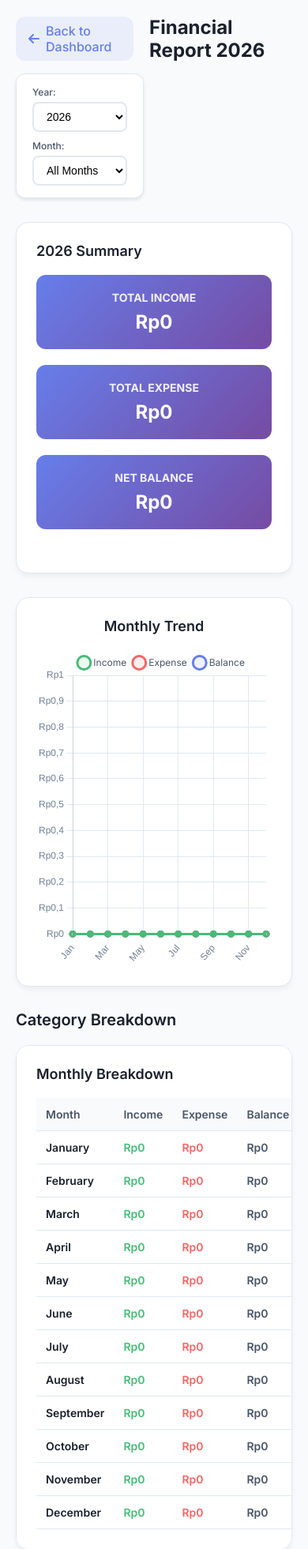
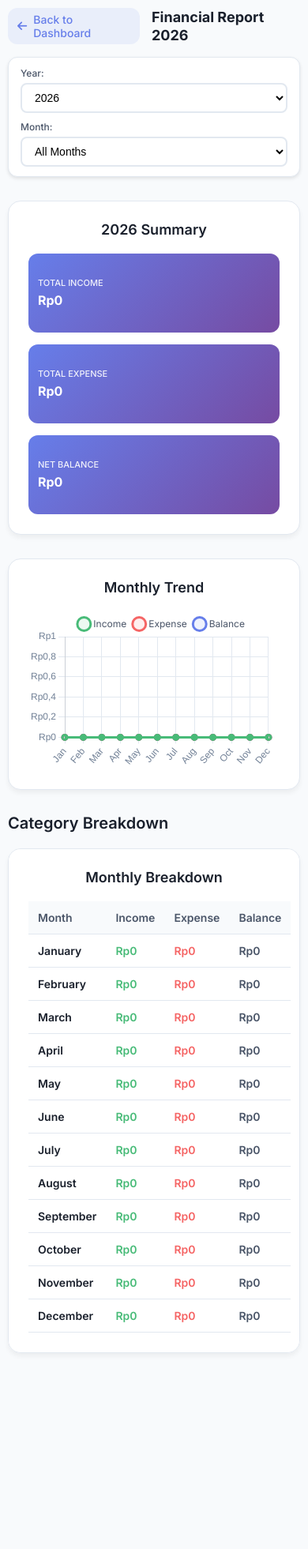
Before and after one commit to Zeros07/expense-tracker, a Flask app: page /monthly-report in a window 390 px wide. Shown: the top 1961 px of the page at 79% size. After the commit the page ends 1713 px from the top, so only its background shows below. Run offline with Flask 3, Linux system fonts and the light colour scheme; a user stored in the database is signed in; data comes from the database, SQL or seed files in the repository.

Commit message:
responsive design

```diff
--- a/templates/monthly_report.html
+++ b/templates/monthly_report.html
@@ -139,13 +139,13 @@
             font-weight: 600;
             color: #1a202c;
             margin-bottom: 20px;
+            text-align: center;
         }
 
         .yearly-summary {
             display: grid;
-            grid-template-columns: repeat(auto-fit, minmax(200px, 1fr));
-            gap: 20px;
-            margin-bottom: 30px;
+            grid-template-columns: repeat(auto-fit, minmax(150px, 1fr));
+            gap: 15px;
         }
 
         .yearly-card {
@@ -154,17 +154,24 @@
             padding: 20px;
             border-radius: 12px;
             text-align: center;
+            min-height: 100px;
+            display: flex;
+            flex-direction: column;
+            justify-content: center;
         }
 
         .yearly-card h3 {
             font-size: 14px;
             margin-bottom: 8px;
             opacity: 0.9;
+            font-weight: 500;
         }
 
         .yearly-card .amount {
-            font-size: 24px;
+            font-size: 20px;
             font-weight: 700;
+            word-break: break-all;
+            line-height: 1.2;
         }
 
         .chart-container {
@@ -242,8 +249,8 @@
         }
 
         @media (max-width: 768px) {
-            .yearly-summary {
-                grid-template-columns: 1fr;
+            .container {
+                padding: 15px;
             }
 
             .header {
@@ -252,13 +259,198 @@
                 align-items: flex-start;
             }
 
+            .header h1 {
+                font-size: 20px;
+                line-height: 1.3;
+            }
+
+            .filter-section {
+                width: 100%;
+                padding: 12px 15px;
+            }
+
             .filter-form {
                 flex-direction: column;
                 gap: 10px;
+                align-items: stretch;
+            }
+
+            .form-group {
+                min-width: auto;
+                width: 100%;
+            }
+
+            .yearly-summary {
+                grid-template-columns: 1fr;
+                gap: 15px;
+            }
+
+            .yearly-card {
+                padding: 15px;
+            }
+
+            .yearly-card h3 {
+                font-size: 12px;
+            }
+
+            .yearly-card .amount {
+                font-size: 18px;
             }
 
             .breakdown-grid {
                 grid-template-columns: 1fr;
+                gap: 20px;
+            }
+
+            .breakdown-card {
+                padding: 20px;
+            }
+
+            .breakdown-title {
+                font-size: 16px;
+            }
+
+            .category-header {
+                flex-direction: column;
+                align-items: flex-start;
+                gap: 5px;
+            }
+
+            .category-stats {
+                align-self: flex-end;
+            }
+
+            .category-name {
+                font-size: 14px;
+            }
+
+            .category-amount {
+                font-size: 14px;
+            }
+
+            .transaction-detail {
+                flex-direction: column;
+                align-items: flex-start;
+                gap: 2px;
+                padding: 8px 0;
+            }
+
+            .transaction-desc {
+                margin-right: 0;
+                font-size: 12px;
+            }
+
+            .transaction-amount {
+                font-size: 12px;
+                align-self: flex-end;
+            }
+
+            .chart-wrapper {
+                height: 250px;
+            }
+        }
+
+        @media (max-width: 480px) {
+            .container {
+                padding: 10px;
+            }
+
+            .header h1 {
+                font-size: 18px;
+            }
+
+            .back-btn {
+                padding: 6px 12px;
+                font-size: 14px;
+                margin-right: 15px;
+            }
+
+            .yearly-card {
+                padding: 12px;
+                text-align: left;
+            }
+
+            .yearly-card h3 {
+                font-size: 11px;
+                margin-bottom: 6px;
+            }
+
+            .yearly-card .amount {
+                font-size: 16px;
+            }
+
+            .breakdown-card {
+                padding: 15px;
+            }
+
+            .breakdown-title {
+                font-size: 15px;
+                margin-bottom: 15px;
+            }
+
+            .category-detail {
+                margin-bottom: 15px;
+                padding-bottom: 12px;
+            }
+
+            .category-name {
+                font-size: 13px;
+                font-weight: 600;
+            }
+
+            .category-amount {
+                font-size: 13px;
+            }
+
+            .category-percentage {
+                font-size: 11px;
+                padding: 1px 4px;
+            }
+
+            .transaction-summary {
+                flex-direction: column;
+                align-items: flex-start;
+                gap: 5px;
+            }
+
+            .toggle-details {
+                align-self: flex-end;
+                font-size: 11px;
+                padding: 3px 6px;
+            }
+
+            .chart-wrapper {
+                height: 200px;
+            }
+
+            .section-title {
+                font-size: 18px;
+            }
+        }
+
+        @media (max-width: 360px) {
+            .header h1 {
+                font-size: 16px;
+            }
+
+            .yearly-card .amount {
+                font-size: 14px;
+            }
+
+            .category-name {
+                font-size: 12px;
+            }
+
+            .category-amount {
+                font-size: 12px;
+            }
+
+            .transaction-desc {
+                font-size: 11px;
+            }
+
+            .transaction-amount {
+                font-size: 11px;
             }
         }
 
```
Also changed, not shown: other parts of templates/monthly_report.html (+27 -6 lines).
